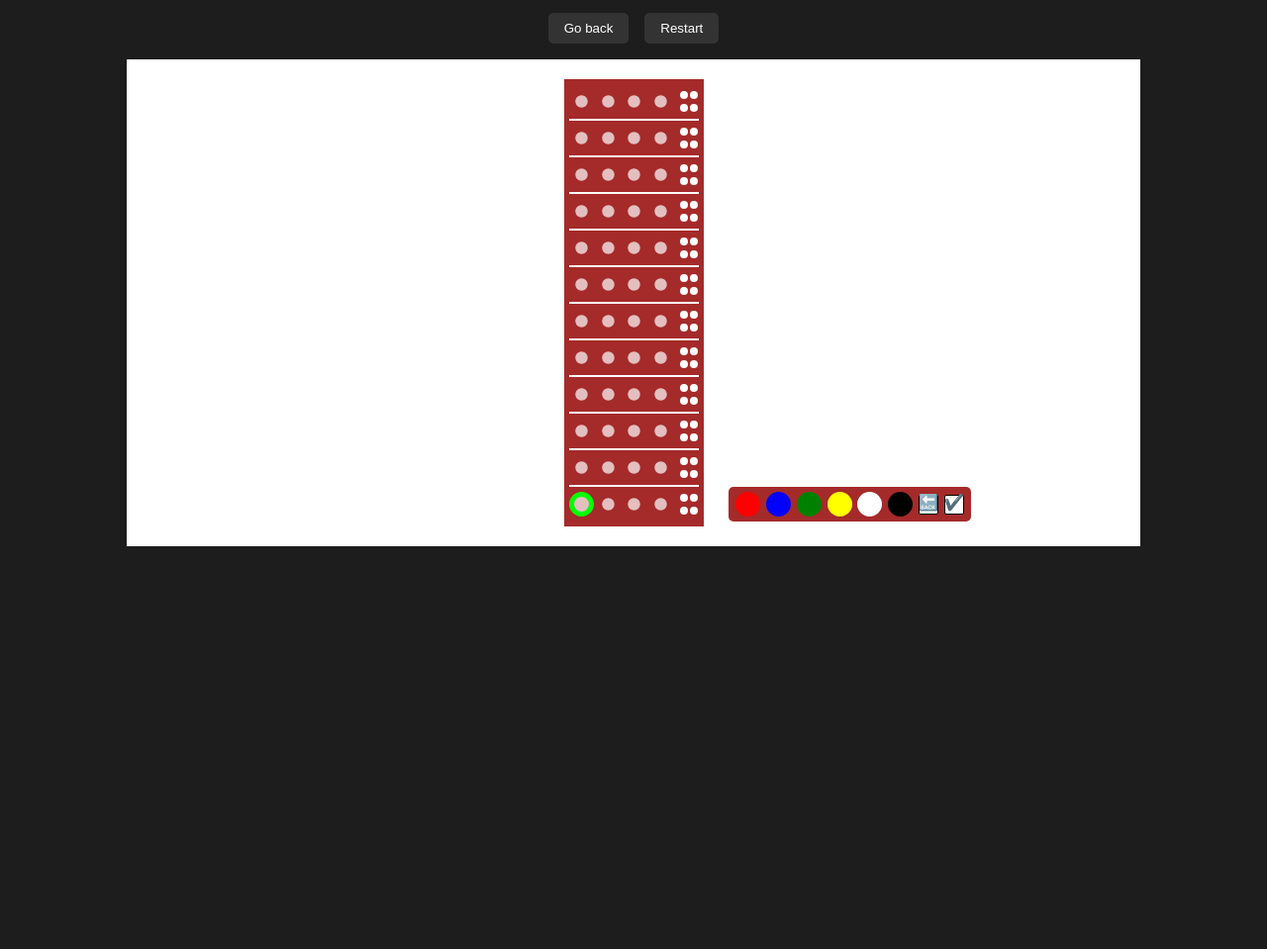
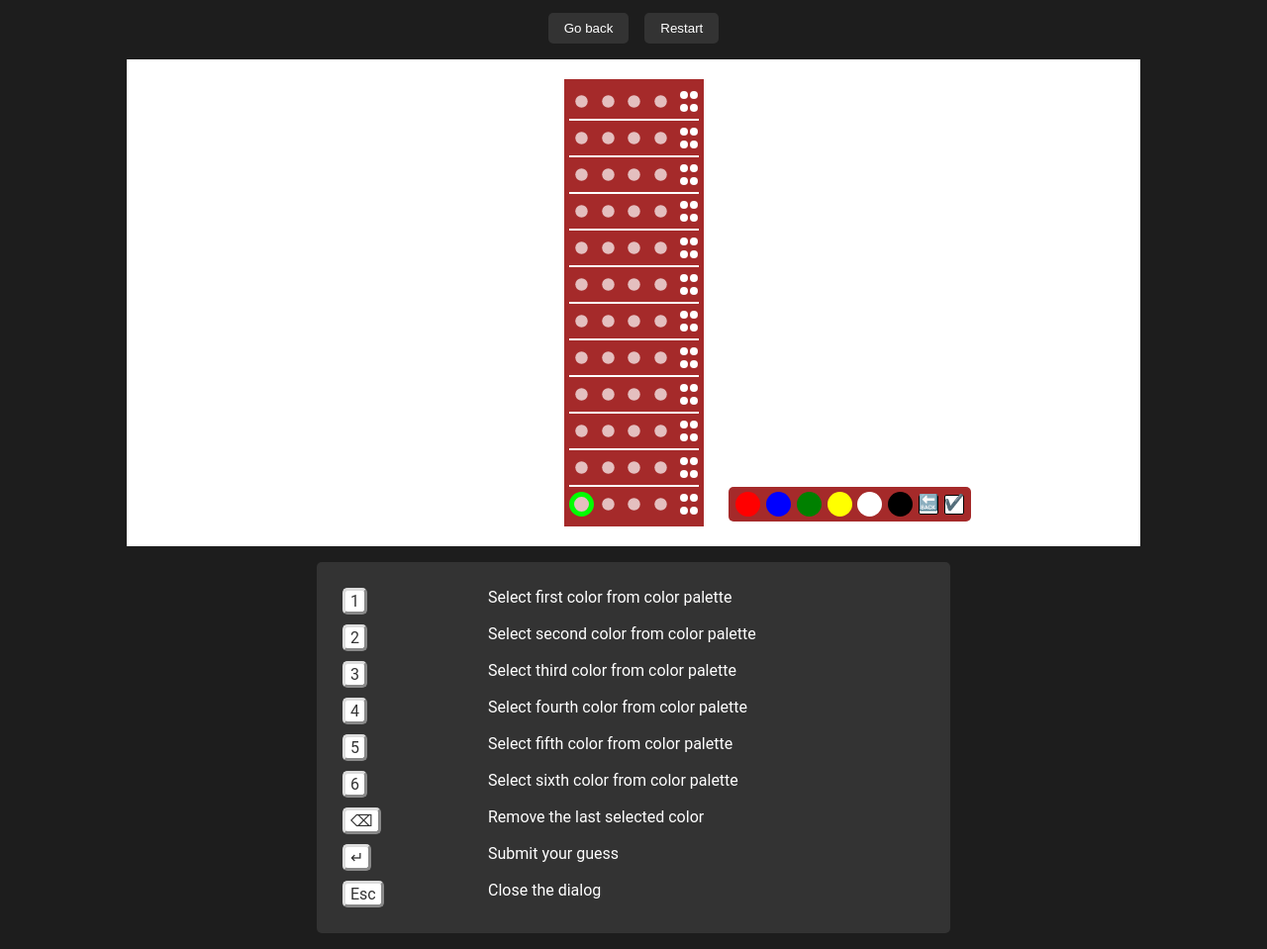
Before and after one commit to BenjaminDerProgrammierer/mastermind, a website built with Vite: page index.html in a window 1280 px wide. Shown: the part 143-1102 px from the top of the page at 99% size. Before the commit the page ends 800 px from the top, so only its background shows below. Built offline with nearby package versions, Linux system fonts and the light colour scheme.

Commit message:
Add keyboard actions

```diff
--- a/index.html
+++ b/index.html
@@ -27,6 +27,19 @@
   <div id="app">
     <div id="game"></div>
   </div>
+  <div id="keyboard-guide">
+    <ul>
+      <li><span class="key">1</span>Select first color from color palette</li>
+      <li><span class="key">2</span>Select second color from color palette</li>
+      <li><span class="key">3</span>Select third color from color palette</li>
+      <li><span class="key">4</span>Select fourth color from color palette</li>
+      <li><span class="key">5</span>Select fifth color from color palette</li>
+      <li><span class="key">6</span>Select sixth color from color palette</li>
+      <li><span class="key">⌫</span>Remove the last selected color</li>
+      <li><span class="key">↵</span>Submit your guess</li>
+      <li><span class="key">Esc</span>Close the dialog</li>
+    </ul>
+  </div>
 
   <dialog id="dialog">
     <h1>Dialog heading</h1>
--- a/src/index.ts
+++ b/src/index.ts
@@ -126,3 +126,26 @@ document.getElementById("app")!.appendChild(colorPicker);
 
 // select the first peg
 setSelected(pegs[currentRow][currentPeg]);
+
+// Keyboard shortcuts
+document.addEventListener("keydown", (event) => {
+  switch (event.key) {
+    case "1":
+    case "2":
+    case "3":
+    case "4":
+    case "5":
+    case "6":
+      document.querySelector(`.color-picker > *:nth-child(${event.key})`)?.dispatchEvent(new MouseEvent("click"));
+      break;
+    case "Backspace":
+      back.dispatchEvent(new MouseEvent("click"));
+      break;
+    case "Enter":
+      ok.dispatchEvent(new MouseEvent("click"));
+      break;
+    case "Escape":
+      dialog.close();
+      break;
+  }
+});
--- a/src/style.css
+++ b/src/style.css
@@ -51,6 +51,33 @@ p.project-info {
     background-color: #fff;
 }
 
+#keyboard-guide {
+    padding: 1rem;
+    background-color: #333;
+    color: hsl(0, 0%, 100%);
+    width: 50%;
+    margin: 1rem auto;
+    border-radius: 5px;
+
+    &>ul {
+        &>li {
+            margin: 10px;
+            display: grid;
+            grid-template-columns: 1fr 3fr;
+        }
+    }
+}
+
+.key {
+    /* key effect (background and border) */
+    background-color: #fff;
+    color: #333;
+    border: 3px outset #ddd;
+    border-radius: 5px;
+    padding: 1px 5px;
+    width: min-content;
+}
+
 dialog#dialog {
     position: fixed;
     top: 50%;
```
